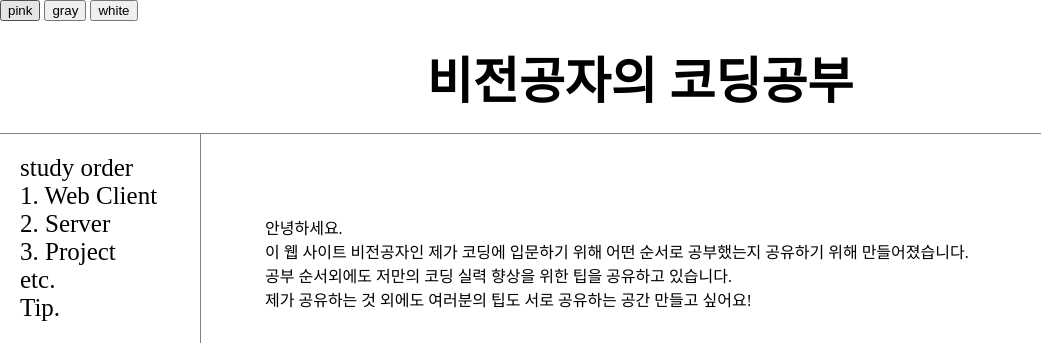
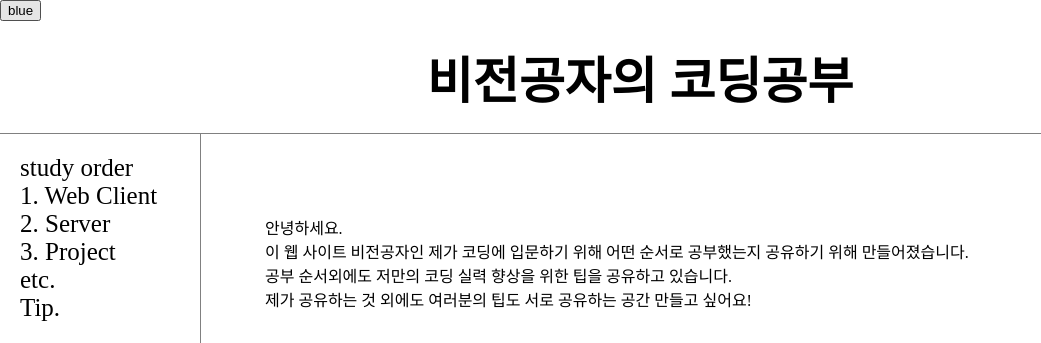
Before and after one commit to smkim9202/CodingStudy, a plain HTML site: page index.html in a window 1280 px wide. Shown: the top 343 px of the page, without its empty margins (0-1041 px from the left). Drawn offline with Linux system fonts and the light colour scheme.

Commit message:
Add files via upload

```diff
--- a/index.html
+++ b/index.html
@@ -19,15 +19,18 @@
     <link rel="stylesheet" href="style.css">
   </head>
   <body>
-        <input type="button" value="pink" onclick="
-        document.querySelector('body').style.backgroundColor='LightPink';
+        <input type="button" value="blue" onclick="
+          var target_body = document.querySelector('body');
+        if(this.value === 'blue'){
+          target_body.style.backgroundColor='LightSteelBlue';
+          this.value = 'pink';
+        }else{
+          target_body.style.backgroundColor='LightPink';
+          this.value = 'blue';
+        }
         ">
-        <input type="button" value="gray" onclick="
-        document.querySelector('body').style.backgroundColor='Gainsboro';
-        ">
-        <input type="button" value="white" onclick="
-        document.querySelector('body').style.backgroundColor='white';
-        ">
+
+
         <h1><a class="a" href="index.html">비전공자의 코딩공부</a></h1>
       <div class="columns">
         <ul class="list">
```
